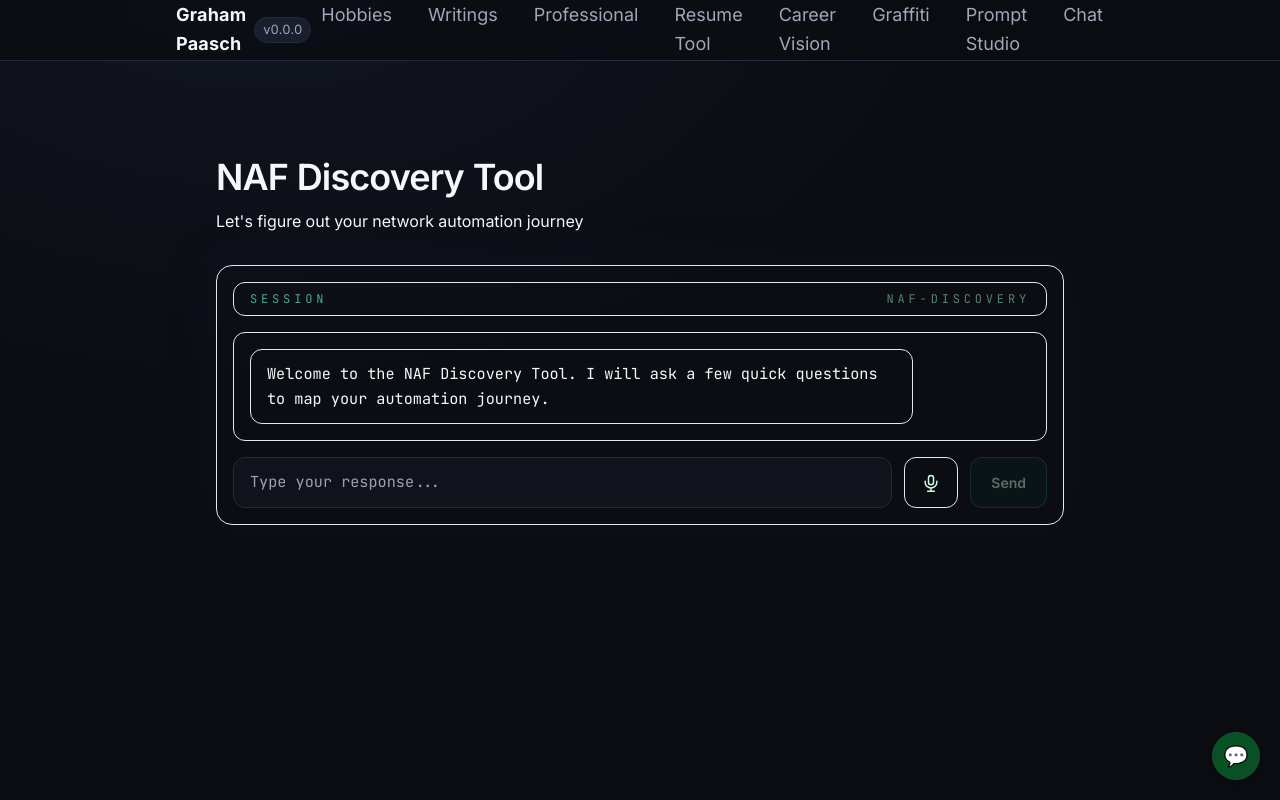
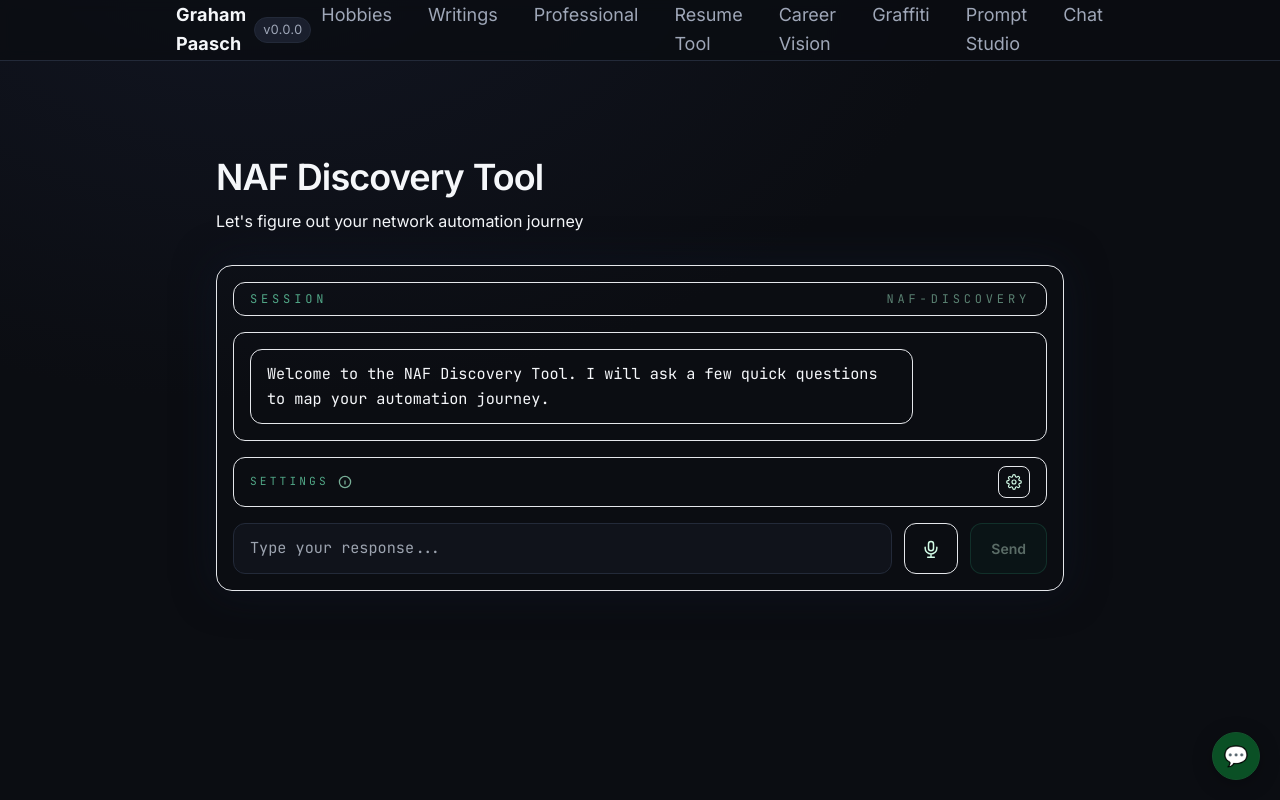
Before and after one commit to GrahamPaasch/personal-webpage, a Next.js app: page /naf-discovery in a window 1280 px wide. Shown: the top 800 px of the page. Built offline with nearby package versions, Linux system fonts and the light colour scheme.

Commit message:
feat: add Bring Your Own Key option for NAF discovery chat

```diff
--- a/app/api/naf-discovery/chat/route.ts
+++ b/app/api/naf-discovery/chat/route.ts
@@ -17,6 +17,7 @@ type IncomingMessage = {
 };
 
 type GeneratedReply = { text: string; provider: string | null };
+type OpenAIUserKeyResult = { text: string | null; error: 'invalid_api_key' | 'request_failed' | null };
 
 // Provider helpers (OpenAI-compatible)
 async function callGemini(apiKey: string, system: string, user: string): Promise<string | null> {
@@ -63,6 +64,36 @@ function formatTranscript(messages: IncomingMessage[]): string {
     .join('\n');
 }
 
+function buildOpenAIMessages(messages: IncomingMessage[]): { role: string; content: string }[] {
+  return [{ role: 'system', content: SYSTEM_PROMPT }, ...messages];
+}
+
+async function callOpenAIWithUserKey(apiKey: string, messages: IncomingMessage[]): Promise<OpenAIUserKeyResult> {
+  try {
+    const res = await fetch('https://api.openai.com/v1/chat/completions', {
+      method: 'POST',
+      headers: { 'Content-Type': 'application/json', Authorization: `Bearer ${apiKey}` },
+      body: JSON.stringify({
+        model: process.env.OPENAI_MODEL || 'gpt-4o-mini',
+        messages: buildOpenAIMessages(messages),
+        temperature: 0.3,
+        max_tokens: 512,
+      }),
+    });
+    if (res.status === 401 || res.status === 403) {
+      return { text: null, error: 'invalid_api_key' };
+    }
+    if (!res.ok) {
+      return { text: null, error: 'request_failed' };
+    }
+    const data = await res.json();
+    const text = data?.choices?.[0]?.message?.content ?? null;
+    return { text: text && text.trim() ? text.trim() : null, error: null };
+  } catch {
+    return { text: null, error: 'request_failed' };
+  }
+}
+
 async function generateReply(messages: IncomingMessage[]): Promise<GeneratedReply> {
   const geminiKey = process.env.GOOGLE_API_KEY || '';
   const groqKey = process.env.GROQ_API_KEY || '';
@@ -79,7 +110,7 @@ async function generateReply(messages: IncomingMessage[]): Promise<GeneratedRepl
   const requestStart = Date.now();
   const transcript = formatTranscript(messages);
   const geminiPrompt = transcript ? `${transcript}\nAssistant:` : 'User:';
-  const openAIMessages = [{ role: 'system', content: SYSTEM_PROMPT }, ...messages];
+  const openAIMessages = buildOpenAIMessages(messages);
 
   for (const provider of providerOrder) {
     try {
@@ -172,6 +203,9 @@ export async function POST(request: Request) {
   if (!payload || !Array.isArray(payload.messages)) {
     return NextResponse.json({ error: 'Invalid payload.' }, { status: 400 });
   }
+  if (payload.apiKey !== undefined && typeof payload.apiKey !== 'string') {
+    return NextResponse.json({ error: 'Invalid payload.' }, { status: 400 });
+  }
 
   const messages: IncomingMessage[] = [];
   for (const entry of payload.messages) {
@@ -186,6 +220,21 @@ export async function POST(request: Request) {
       return NextResponse.json({ error: 'Invalid payload.' }, { status: 400 });
     }
     messages.push({ role: entry.role, content });
+  }
+
+  const apiKey = typeof payload.apiKey === 'string' ? payload.apiKey.trim() : '';
+  if (apiKey) {
+    const { text: reply, error } = await callOpenAIWithUserKey(apiKey, messages);
+    if (error === 'invalid_api_key') {
+      return NextResponse.json({ error: 'Invalid OpenAI API key.' }, { status: 401 });
+    }
+    if (!reply) {
+      return NextResponse.json(
+        { error: 'Failed to generate response with your API key.' },
+        { status: 502 }
+      );
+    }
+    return NextResponse.json({ message: reply });
   }
 
   const hasProviders = [
--- a/app/naf-discovery/components/DiscoveryChat.tsx
+++ b/app/naf-discovery/components/DiscoveryChat.tsx
@@ -30,6 +30,8 @@ export default function DiscoveryChat() {
   const [isTyping, setIsTyping] = useState(false);
   const [isListening, setIsListening] = useState(false);
   const [isSpeechSupported, setIsSpeechSupported] = useState(false);
+  const [isSettingsOpen, setIsSettingsOpen] = useState(false);
+  const [apiKey, setApiKey] = useState('');
 
   const messagesRef = useRef<HTMLDivElement | null>(null);
   const recognitionRef = useRef<SpeechRecognition | null>(null);
@@ -136,10 +138,14 @@ export default function DiscoveryChat() {
     setIsTyping(true);
 
     try {
+      const trimmedApiKey = apiKey.trim();
       const response = await fetch('/api/naf-discovery/chat', {
         method: 'POST',
         headers: { 'Content-Type': 'application/json' },
-        body: JSON.stringify({ messages: nextMessages }),
+        body: JSON.stringify({
+          messages: nextMessages,
+          ...(trimmedApiKey ? { apiKey: trimmedApiKey } : {}),
+        }),
       });
       const data = await response.json().catch(() => ({}));
 
@@ -220,6 +226,67 @@ export default function DiscoveryChat() {
         )}
       </div>
 
+      <div className="flex items-center justify-between rounded-xl border border-slate-800/60 bg-slate-900/50 px-4 py-2">
+        <div className="flex items-center gap-2 text-[0.7rem] font-ai uppercase tracking-[0.28em] text-emerald-300/70">
+          <span>Settings</span>
+          <div className="group relative flex items-center">
+            <span className="sr-only">API key info</span>
+            <svg
+              viewBox="0 0 20 20"
+              fill="none"
+              stroke="currentColor"
+              strokeWidth="1.6"
+              className="h-4 w-4 text-emerald-200/70"
+              aria-hidden="true"
+            >
+              <circle cx="10" cy="10" r="7" />
+              <path d="M10 8v5" />
+              <path d="M10 5.5h0.02" />
+            </svg>
+            <div className="pointer-events-none absolute left-1/2 top-full z-10 mt-2 w-56 -translate-x-1/2 rounded-lg border border-slate-700/60 bg-slate-950/95 px-3 py-2 text-[0.7rem] font-normal text-slate-200 opacity-0 transition group-hover:opacity-100">
+              Optional: enter your OpenAI API key to use it for this session only.
+            </div>
+          </div>
+        </div>
+        <button
+          type="button"
+          onClick={() => setIsSettingsOpen((prev) => !prev)}
+          aria-expanded={isSettingsOpen}
+          aria-label={isSettingsOpen ? 'Hide settings' : 'Show settings'}
+          className="inline-flex h-8 w-8 items-center justify-center rounded-lg border border-slate-800/70 bg-slate-950/70 text-emerald-100 transition hover:border-emerald-400/40 hover:text-emerald-200"
+        >
+          <svg
+            viewBox="0 0 24 24"
+            fill="none"
+            stroke="currentColor"
+            strokeWidth="1.7"
+            strokeLinecap="round"
+            strokeLinejoin="round"
+            className="h-4 w-4"
+            aria-hidden="true"
+          >
+            <circle cx="12" cy="12" r="3" />
+            <path d="M19.4 15a1.7 1.7 0 0 0 .34 1.87l.06.06a2 2 0 1 1-2.83 2.83l-.06-.06a1.7 1.7 0 0 0-1.87-.34 1.7 1.7 0 0 0-1 1.54V21a2 2 0 1 1-4 0v-.08a1.7 1.7 0 0 0-1-1.54 1.7 1.7 0 0 0-1.87.34l-.06.06a2 2 0 1 1-2.83-2.83l.06-.06a1.7 1.7 0 0 0 .34-1.87 1.7 1.7 0 0 0-1.54-1H3a2 2 0 1 1 0-4h.08a1.7 1.7 0 0 0 1.54-1 1.7 1.7 0 0 0-.34-1.87l-.06-.06a2 2 0 1 1 2.83-2.83l.06.06a1.7 1.7 0 0 0 1.87.34 1.7 1.7 0 0 0 1-1.54V3a2 2 0 1 1 4 0v.08a1.7 1.7 0 0 0 1 1.54 1.7 1.7 0 0 0 1.87-.34l.06-.06a2 2 0 1 1 2.83 2.83l-.06.06a1.7 1.7 0 0 0-.34 1.87 1.7 1.7 0 0 0 1.54 1H21a2 2 0 1 1 0 4h-.08a1.7 1.7 0 0 0-1.54 1Z" />
+          </svg>
+        </button>
+      </div>
+
+      {isSettingsOpen && (
+        <div className="grid gap-2 rounded-xl border border-slate-800/60 bg-slate-900/50 p-4">
+          <label className="text-xs font-semibold uppercase tracking-[0.2em] text-emerald-200/70">
+            OpenAI API Key
+          </label>
+          <input
+            type="password"
+            value={apiKey}
+            onChange={(e) => setApiKey(e.target.value)}
+            placeholder="Optional: Enter your OpenAI API key"
+            className="w-full rounded-xl border border-slate-800/70 bg-slate-900/70 px-4 py-3 text-[0.95rem] text-slate-100 placeholder:text-slate-500 focus:border-emerald-400/70 focus:outline-none focus:ring-2 focus:ring-emerald-400/20 font-ai"
+          />
+          <p className="text-xs text-slate-400">Stored only in this session.</p>
+        </div>
+      )}
+
       <form onSubmit={handleSend} className="flex flex-col gap-3 sm:flex-row">
         <input
           type="text"
```
